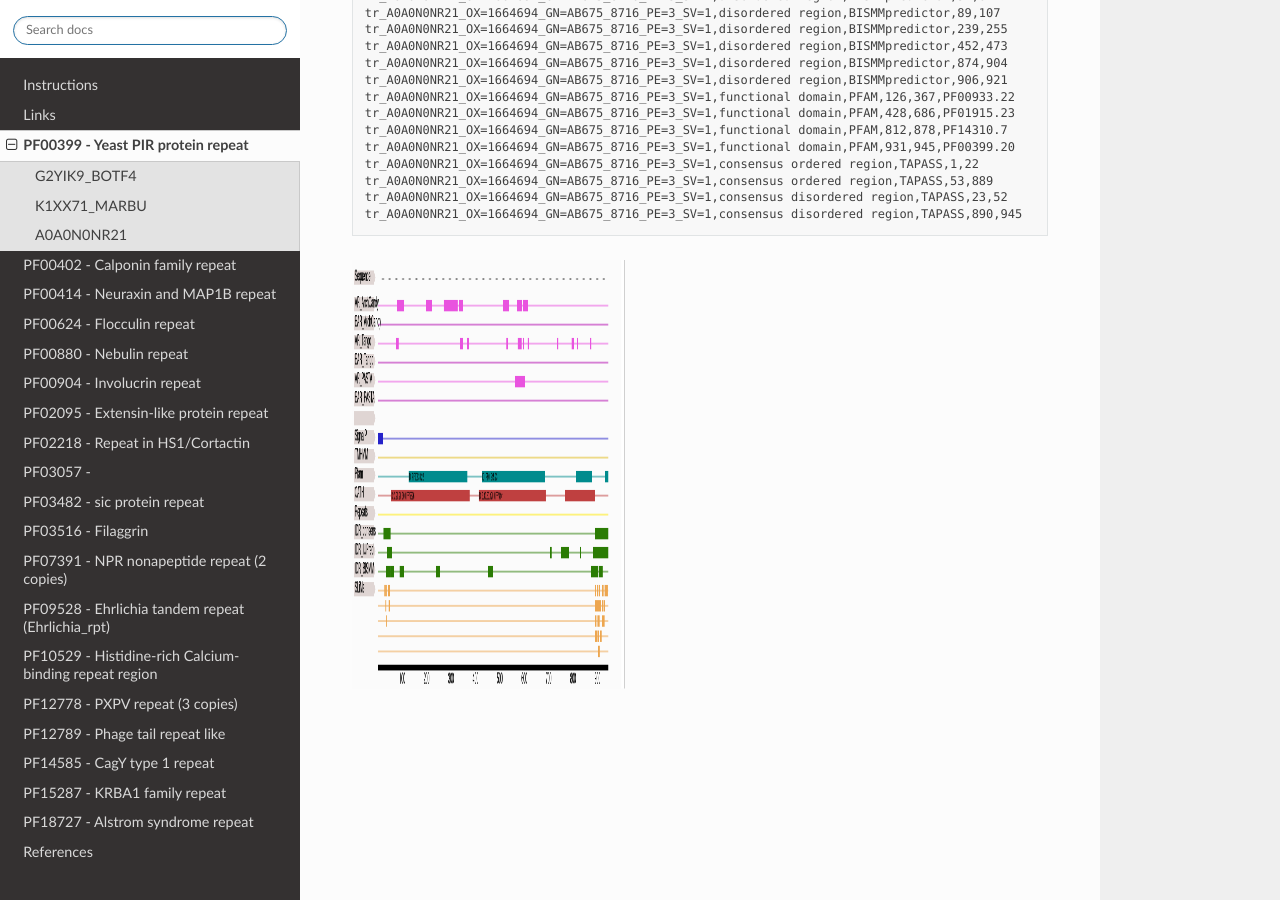
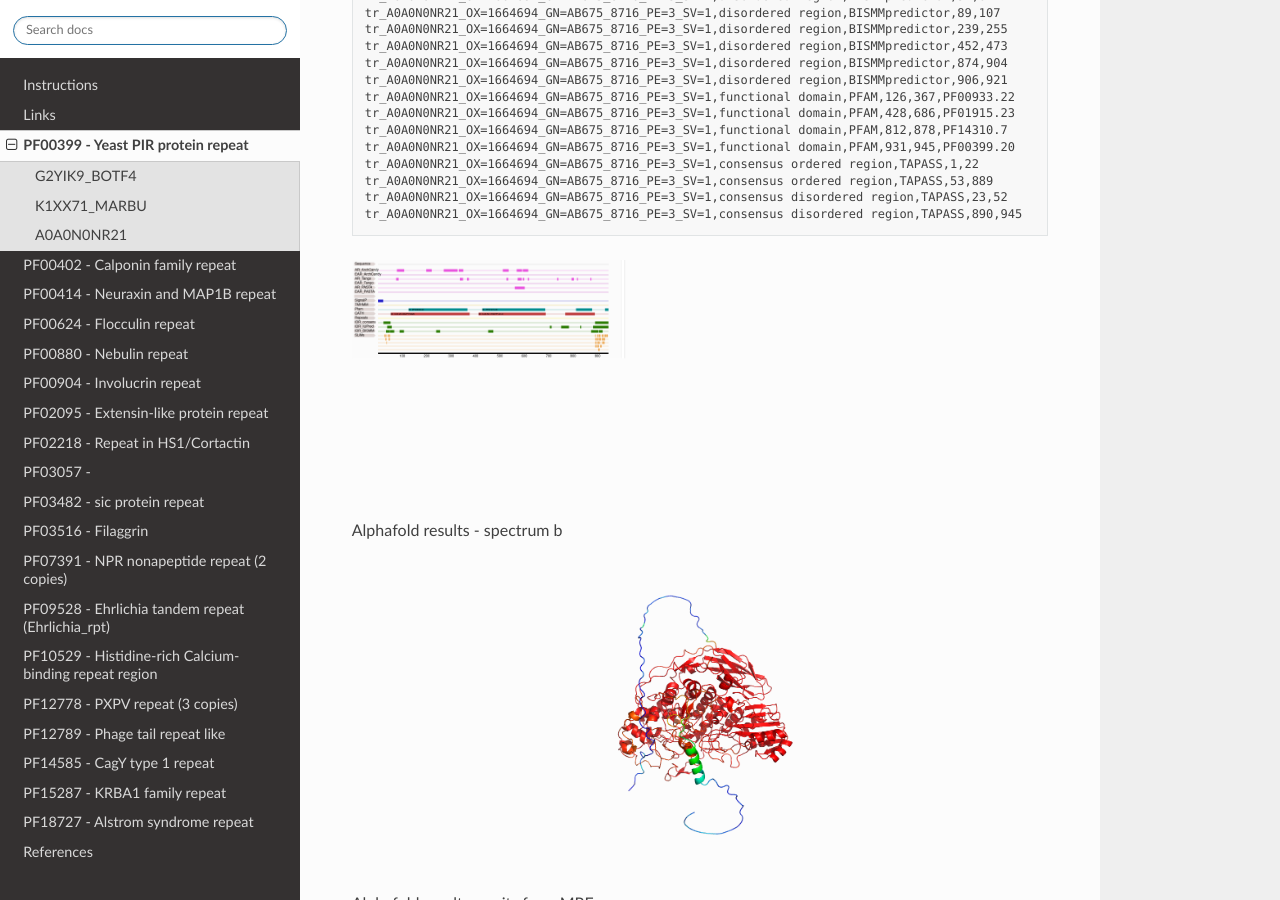
Before and after one commit to DraLaylaHirsh/AlphaFoldPfam, a Sphinx documentation site: the page built from docs/PF00399.rst, in a window 1280 px wide and 900 px high, scrolled down 4846 px. Built offline with Sphinx 7.4.7 and the Read the Docs theme 2.0.0, drawn with Linux system fonts in a browser that asks for light colours.

Commit message:
Update PF00399.rst

```diff
--- a/docs/PF00399.rst
+++ b/docs/PF00399.rst
@@ -211,7 +211,7 @@
   tr_A0A0N0NR21_OX=1664694_GN=AB675_8716_PE=3_SV=1,consensus disordered region,TAPASS,890,945
 
 .. image:: /images/A0A0N0NR21tapass.png
-  :scale: 95
+  :width: 1000px
 Alphafold results - spectrum b
 
 .. image:: /images/A0A0N0NR21alphafold.png
```
